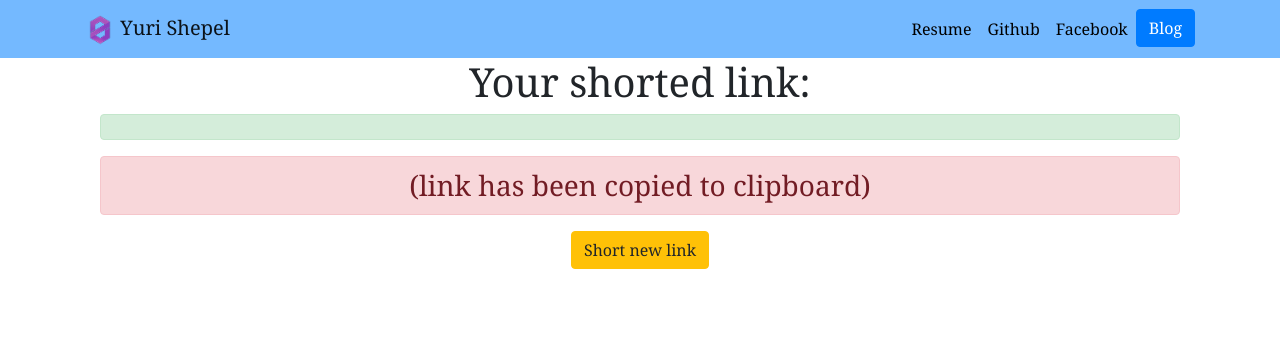
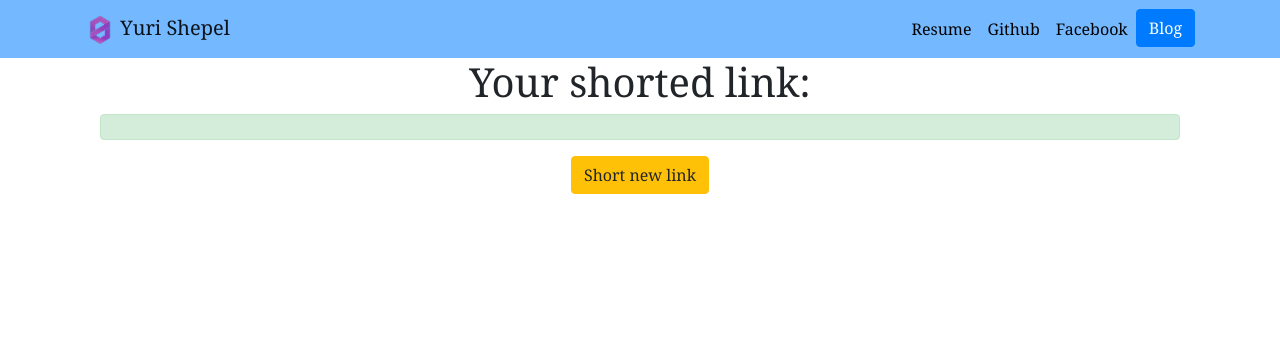
Before and after one commit to YuriShepel/django4-portfolio-blog, a Django app: template shortener/templates/shortener/shorted_link.html in a window 1280 px wide. Shown: the top 358 px of the page. Run offline with Django 4.2, Linux system fonts and the light colour scheme; the template is opened without the code that fills it, so the values that code supplies are empty; some libraries are stand-ins or nearby versions.

Commit message:
Fixed shortener

```diff
--- a/shortener/templates/shortener/shorted_link.html
+++ b/shortener/templates/shortener/shorted_link.html
@@ -7,7 +7,6 @@
         <div>
             <h1>Your shorted link:</h1>
             <h2 class="alert alert-success">{{ short_link }}</h2>
-            <h3 class="alert alert-danger">(link has been copied to clipboard)</h3>
         </div>
         <div>
             <h4>
--- a/shortener/views.py
+++ b/shortener/views.py
@@ -1,5 +1,4 @@
 import pyshorteners
-import pyperclip
 
 from django.shortcuts import render
 
@@ -12,5 +11,4 @@ def short_link(request):
     link = request.GET.get('url')
     shortener = pyshorteners.Shortener()
     short_link = shortener.tinyurl.short(link)
-    pyperclip.copy(short_link)
     return render(request, 'shortener/shorted_link.html', {'short_link': short_link})
```
